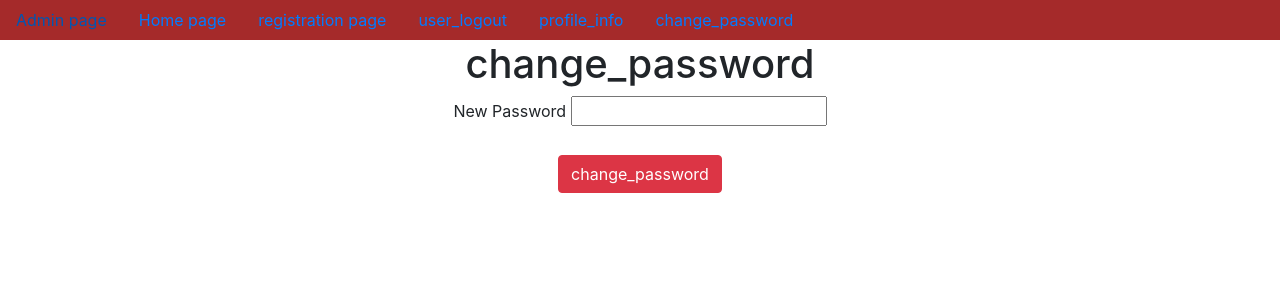
After one commit to shaikabbubakar/User_registration_form, a Django app: page /change_password/ in a window 1280 px wide. The commit adds this page. Shown: the top 300 px of the page. Run offline with Django 4.2, Linux system fonts and the light colour scheme; a user stored in the database is signed in.

Commit message:
first commit

```diff
--- a/app/views.py
+++ b/app/views.py
@@ -50,3 +50,22 @@ def user_login(request):
 def user_logout(request):
     logout(request)
     return HttpResponseRedirect(reverse('home'))
+
+@login_required
+def profile_info(request):
+    username=request.session.get('username')
+    USD=User.objects.get(username=username)
+    PFD=Profile.objects.get(user=USD)
+    d={'USD':USD,'PFD':PFD}
+    return render(request,'profile_info.html',d)
+
+@login_required
+def change_password(request):
+    if request.method=='POST':
+        username=request.session.get('username')
+        npw=request.POST['npw']
+        USO=User.objects.get(username=username)
+        USO.set_password(npw)
+        USO.save()
+        return HttpResponseRedirect(reverse('user_login'))
+    return render(request,'change_password.html')
--- a/project26/urls.py
+++ b/project26/urls.py
@@ -24,5 +24,7 @@ urlpatterns = [
     path('home/',home,name='home'),
     path('user_login/',user_login,name='user_login'),
     path('user_logout/',user_logout,name='user_logout'),
+    path('profile_info/',profile_info,name='profile_info'),
+    path('change_password/',change_password,name='change_password'),
 
 ]+static(settings.MEDIA_URL,document_root=settings.MEDIA_ROOT)
--- /dev/null
+++ b/templates/change_password.html
@@ -0,0 +1,20 @@
+{% extends 'dummy.html' %}
+
+
+{% block title %}
+    <title>Change password Page</title>
+
+{% endblock %}
+
+{% block body_block %}
+
+    <h1>change_password</h1>
+    <form method="POST">
+        {% csrf_token %}
+        <label for="npw">New Password</label>
+        <input type="password" name="npw" id="npw"><br>
+        <br>
+        <input type="submit" value="change_password" class="btn btn-danger">
+
+    </form>
+{% endblock %}
--- a/templates/dummy.html
+++ b/templates/dummy.html
@@ -22,6 +22,10 @@
             <a href="{% url 'registration' %}" class="nav-link">registration page</a>
             {% if user.is_authenticated %}
               <a href="{% url 'user_logout' %}" class="nav-link">user_logout</a>
+
+              <a href="{% url 'profile_info' %}" class="nav-link">profile_info</a>
+              <a href="{% url 'change_password' %}" class="nav-link">change_password</a>
+
             {% else %}
               <a href="{% url 'user_login' %}" class="nav-link">Login Page</a>
             {% endif %}
```
Also changed, not shown: templates/profile_info.html (added, +17 -0 lines), db.sqlite3.
